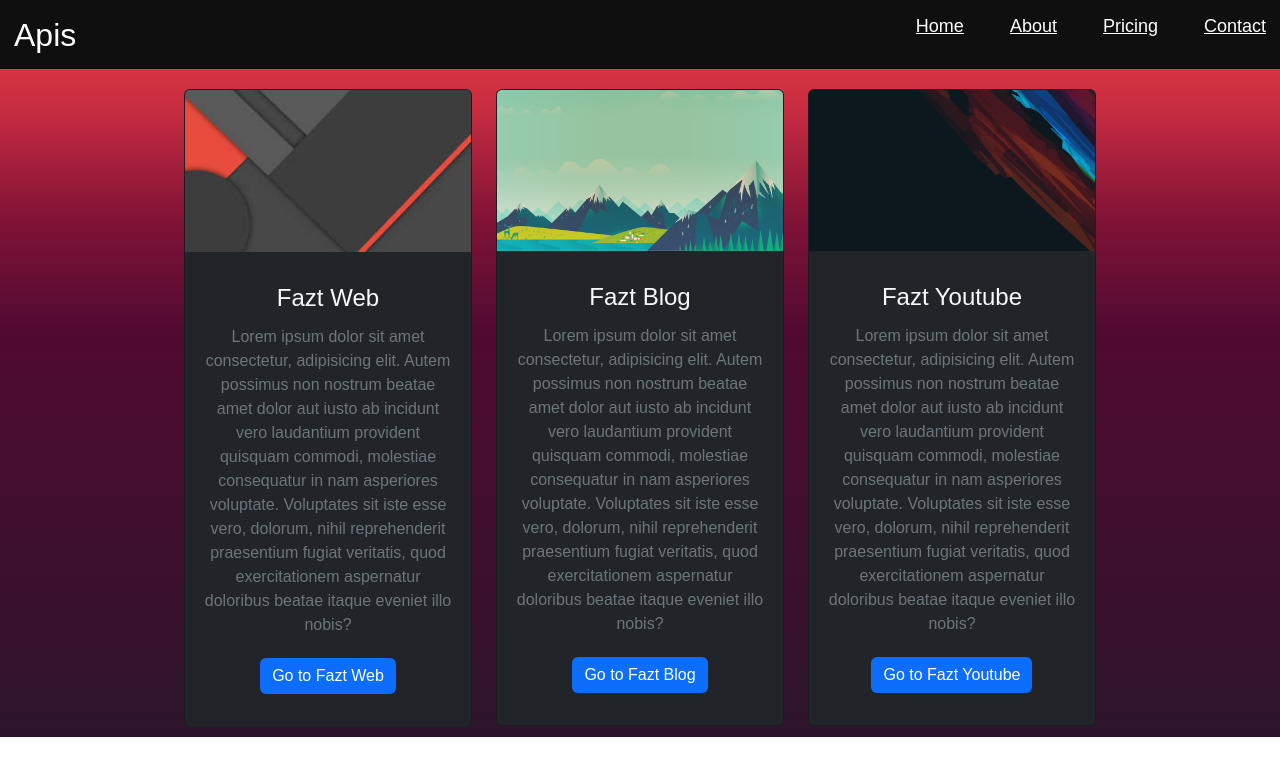
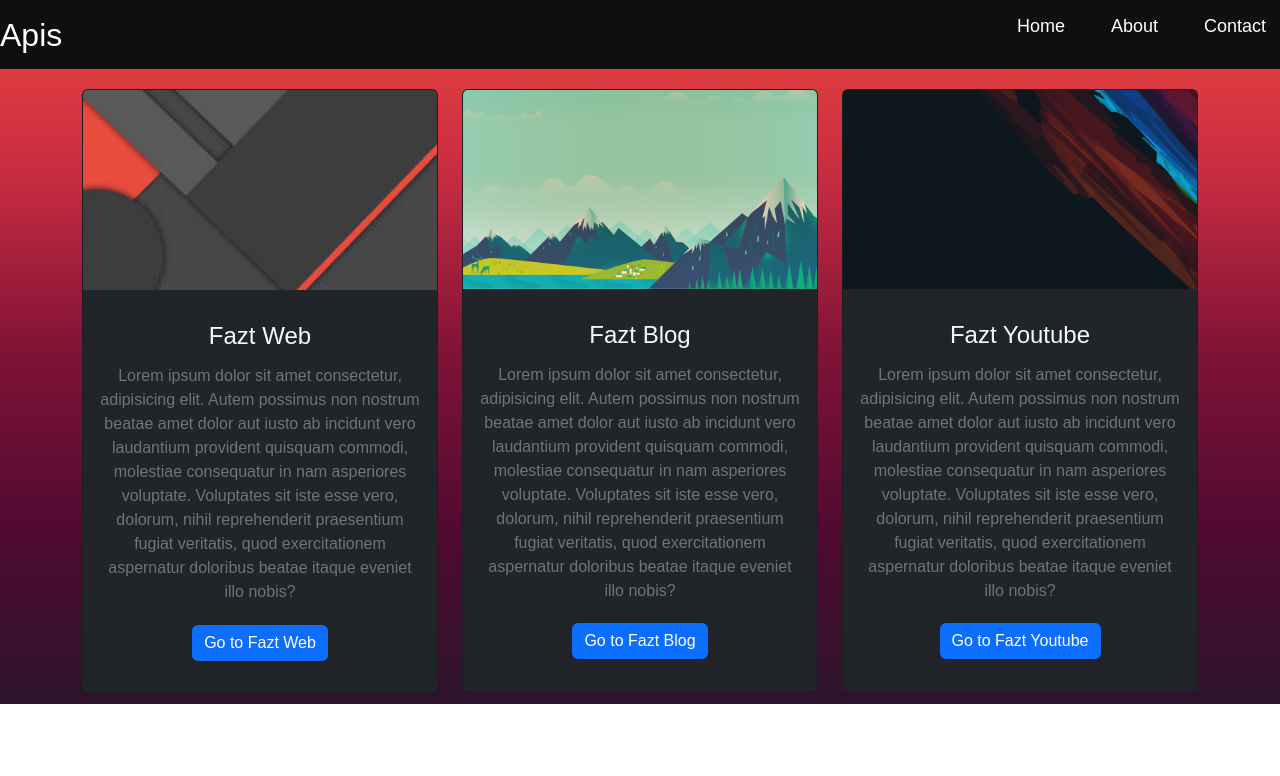
Before and after one commit to Isael1997/Rest_Api_Marvel, a React (Create React App) app: page / in a window 1280 px wide. Shown: the top 776 px of the page. Built offline with nearby package versions, Linux system fonts and the light colour scheme; the HTML template or start-up script is replaced by a standard one.

Commit message:
Se arreglo parcialmente el design

```diff
--- a/src/App.js
+++ b/src/App.js
@@ -1,16 +1,34 @@
 import NavBar from './components/NavBar';
-import Page_marvel from './pages/Page_marvel';
+
+//Routers
 import Home from './pages/Home';
+import About from './pages/About';
+import Contact from './pages/Contact';
+import NotFound from './pages/NotFound';
+
 import './styles/App.css'
 import 'bootstrap/dist/css/bootstrap.min.css'
+import { BrowserRouter, Route, Routes } from 'react-router-dom';
 
 function App() {
 
   return (
-    <div className='App'>
-      <NavBar />
-      <Home/>
-    </div>
+
+    <BrowserRouter>
+      <div className='App'>
+        <NavBar />
+        <Routes>
+          <Route path="/" element={<Home />} />
+          <Route path="/about" element={<About />} />
+          <Route path="/contact" element={<Contact />} />
+
+          <Route path="*" element={<NotFound />} />
+        </Routes>
+      </div>
+
+    </BrowserRouter>
+
+
   );
 }
 
--- a/src/components/NavBar.js
+++ b/src/components/NavBar.js
@@ -1,5 +1,14 @@
 import React from "react";
+import {NavLink} from 'react-router-dom'
 import '../styles/navs.css'
+
+//routers
+import Home from '../pages/Home';
+import About from '../pages/About';
+import Contact from '../pages/Contact';
+
+
+
 
 function NavBar() {
     return (
@@ -12,12 +21,11 @@ function NavBar() {
                     {/* USING CHECKBOX HACK */}
                     <input type="checkbox" id="checkbox_toggle" />
                     <label for="checkbox_toggle" className="hamburger">&#9776;</label>
-                    {/* AVIGATION MENUS */}
+                    {/* NAVIGATION MENUS */}
                     <div className="menu">
-                        <li><a href="/">Home</a></li>
-                        <li><a href="/">About</a></li>
-                        <li><a href="/">Pricing</a></li>
-                        <li><a href="/">Contact</a></li>
+                        <li><NavLink to="/" className="a">Home</NavLink></li>
+                        <li><NavLink to="/about" className="a">About</NavLink></li>
+                        <li><NavLink to="/contact" className="a">Contact</NavLink></li>
                     </div>
                 </ul>
             </nav>
--- /dev/null
+++ b/src/pages/About.js
@@ -0,0 +1,11 @@
+import '../styles/About.css'
+
+export default function About() {
+    return (
+        <div className='body'>
+            <div className="container d-flex justify-content-center align-items-center h-100">
+                <h1>About</h1>
+            </div>
+        </div>
+    );
+}
--- /dev/null
+++ b/src/pages/Contact.js
@@ -0,0 +1,11 @@
+import '../styles/Contact.css'
+
+export default function Contact() {
+    return (
+        <div className="body">
+            <div className='container d-flex justify-content-center align-items-center h-100'>
+                <h1>Contact</h1>
+            </div>
+        </div>
+    )
+}
--- a/src/pages/Home.js
+++ b/src/pages/Home.js
@@ -25,14 +25,15 @@ const cards = [
         image: image3,
         url: "https://youtube.com/fazttech",
     },
+
 ];
 
 export default function Home() {
     return (
-        <div className='container d-flex justify-content-center align-items-center h-90'>
+        <div className='container d-flex justify-content-center align-items-center'>
             <div className='row'>
                 {cards.map(({ title, image, url, id }) => (
-                    <div className="col-md-4" key={id}>
+                    <div className="col-md" key={id}>
                         <Cards imageSource={image} title={title} url={url} />
                     </div>
                 ))}
--- /dev/null
+++ b/src/pages/NotFound.js
@@ -0,0 +1,7 @@
+export default function NotFound() {
+    return (
+        <div>
+            NOt Found
+        </div>
+    );
+}
--- /dev/null
+++ b/src/styles/About.css
@@ -0,0 +1,3 @@
+.body{
+    height: 90vh;
+}
--- a/src/styles/App.css
+++ b/src/styles/App.css
@@ -1,10 +1,19 @@
+:root {
+    --height-size1: 15%;
+    --height-size2: 30%;
+    --height-size3: 45%;
+    --height-size4: 100%;
+
+}
+
 .App {
     font-family: 'Oxygen', sans-serif;
+    height: 100%;
     background: rgb(238, 69, 64);
     background: linear-gradient(180deg,
-            rgba(238, 69, 64, 1) 0%,
-            rgba(199, 44, 65, 1) 15%,
-            rgba(128, 19, 54, 1) 30%,
-            rgba(81, 10, 50, 1) 45%,
-            rgba(45, 20, 44, 1) 100%);
+            rgba(238, 69, 64, 1),
+            rgba(199, 44, 65, 1) ,
+            rgba(128, 19, 54, 1),
+            rgba(81, 10, 50, 1) ,
+            rgba(45, 20, 44, 1) );
 }
--- /dev/null
+++ b/src/styles/Contact.css
@@ -0,0 +1,3 @@
+.body{
+    height: 90vh;
+}
--- a/src/styles/navs.css
+++ b/src/styles/navs.css
@@ -5,7 +5,7 @@
     box-sizing: border-box;
 }
 
-a {
+.a {
     text-decoration: none;
 }
 
@@ -23,7 +23,7 @@ li {
     color: #fff;
 }
 
-.nav-links a {
+.nav-links .a {
     color: #fff;
 }
 
@@ -31,11 +31,11 @@ li {
 .logo {
     font-size: 32px;
 }
-.logo a{
+.logo .a{
     padding: 5px 14px;
 }
 
-.logo a:hover{
+.logo .a:hover{
     background-color: #4c9e9e;
     border-radius: 5px;
     transition: 0.3s ease;
```
